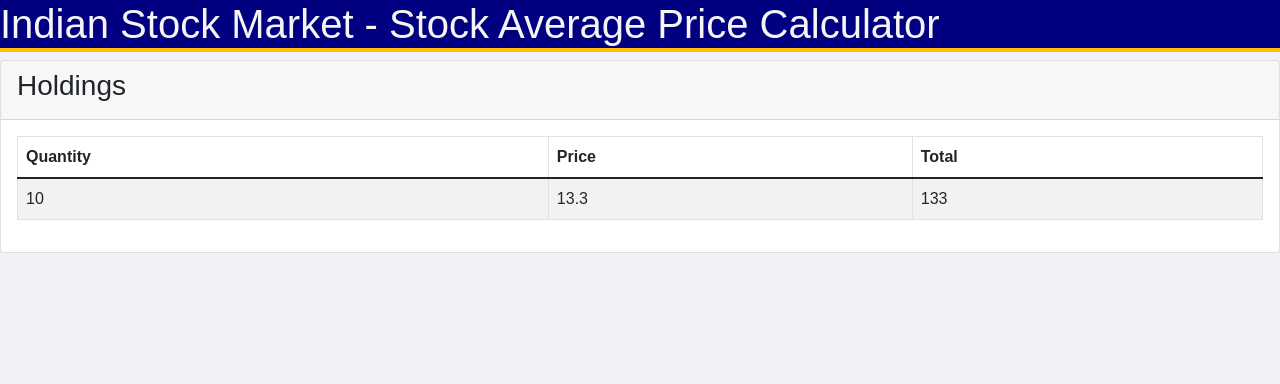
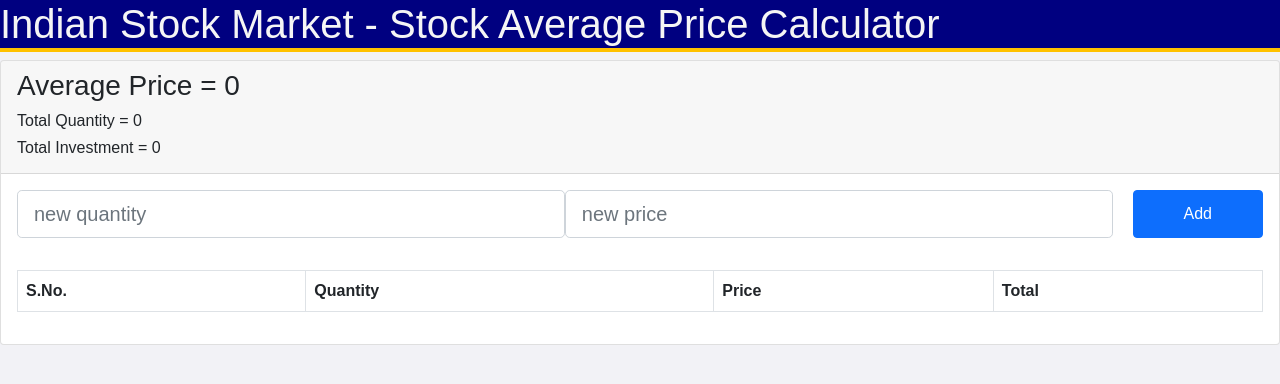
Before and after one commit to ga245004/indian-stock-market-stock-price-average-calculator, a React (Create React App) app: page / in a window 1280 px wide. Shown: the top 384 px of the page. Built offline with nearby package versions, Linux system fonts and the light colour scheme.

Commit message:
added average calculation logic

```diff
--- /dev/null
+++ b/src/components/StockEntry/StockEntry.css
@@ -0,0 +1,9 @@
+.entry-form {
+  display: flex;
+  margin-bottom: 32px;
+}
+
+.entry-form .btn {
+  margin-left: 20px;
+  padding: 0px 50px;
+}
--- a/src/components/StockEntry/StockEntry.js
+++ b/src/components/StockEntry/StockEntry.js
@@ -1,36 +1,106 @@
-import React from "react";
-import { Card, Table } from "react-bootstrap";
+import React, { useState, useEffect } from "react";
+import { Card, Table, Form, Button } from "react-bootstrap";
+
+import "./StockEntry.css";
 
 const StockEntry = () => {
-  const entries = [
-    {
-      quantity: 10,
-      price: 13.3
-    }
-  ];
+  const [newQuantity, setNewQuantity] = useState("");
+  const [newPrice, setNewPrice] = useState("");
+  const [totalQuantity, setTotalQuantity] = useState(0);
+  const [averagePrice, setAveragePrice] = useState(0.0);
+
+  const [entries, setEntries] = useState([]);
 
   const getTotal = ({ quantity, price }) => {
     return quantity * price;
   };
 
+  const AddEntry = () => {
+    console.log("add", newQuantity, newPrice);
+    if (newQuantity && newPrice) {
+      const newEntries = [
+        {
+          quantity: newQuantity,
+          price: newPrice
+        }
+      ];
+      setEntries(newEntries.concat(entries));
+    }
+  };
+
+  useEffect(() => {
+    let averagePrice = 0.0,
+      totalQuantity = 0;
+    entries.forEach(({ quantity, price }) => {
+      if (totalQuantity !== 0) {
+        const totalPrice = totalQuantity * averagePrice;
+        const currentTotalPrice = quantity * 1 * (price * 1);
+        const totalAveragePrice = totalPrice + currentTotalPrice;
+
+        totalQuantity = totalQuantity + quantity * 1;
+        averagePrice = totalAveragePrice / totalQuantity;
+      } else {
+        totalQuantity = quantity * 1;
+        averagePrice = price * 1;
+      }
+    });
+    console.log("average", averagePrice, totalQuantity);
+    setTotalQuantity(totalQuantity);
+    setAveragePrice(averagePrice);
+  }, [entries]);
+
   return (
     <>
       <Card>
         <Card.Header>
-          <h3>Holdings</h3>
+          <h3>Average Price = {averagePrice}</h3>
+          <h6>Total Quantity = {totalQuantity}</h6>
+          <h6>
+            Total Investment ={" "}
+            {getTotal({ quantity: totalQuantity, price: averagePrice })}
+          </h6>
         </Card.Header>
         <Card.Body>
+          <div className="entry-form">
+            <Form.Control
+              size="lg"
+              type="text"
+              placeholder="new quantity"
+              value={newQuantity}
+              onChange={({ target }) => {
+                console.log(target, target.value);
+                const { value } = target;
+                setNewQuantity(value);
+              }}
+            />
+            <Form.Control
+              size="lg"
+              type="text"
+              placeholder="new price"
+              value={newPrice}
+              onChange={({ target }) => {
+                console.log(target, target.value);
+                const { value } = target;
+                setNewPrice(value);
+              }}
+            />
+            <Button variant="primary" type="submit" onClick={AddEntry}>
+              Add
+            </Button>
+          </div>
           <Table striped bordered hover>
             <thead>
               <tr>
+                <th>S.No.</th>
                 <th>Quantity</th>
                 <th>Price</th>
                 <th>Total</th>
               </tr>
             </thead>
             <tbody>
-              {entries.map(({ quantity, price }) => (
-                <tr>
+              {entries.map(({ quantity, price }, index) => (
+                <tr key={(quantity = "_" + index)}>
+                  <td>{index + 1}</td>
                   <td>{quantity}</td>
                   <td>{price}</td>
                   <td>{getTotal({ quantity, price })}</td>
```
